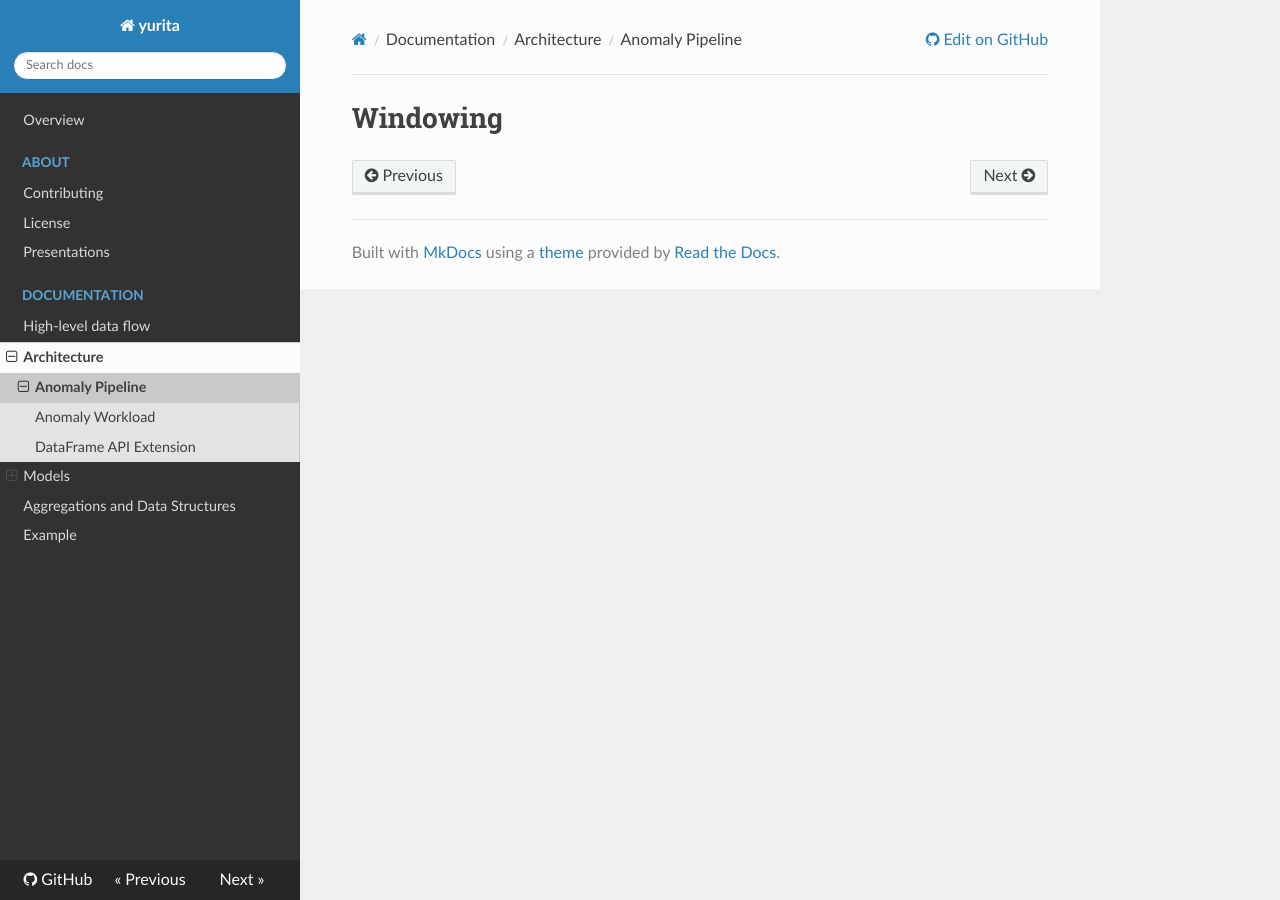
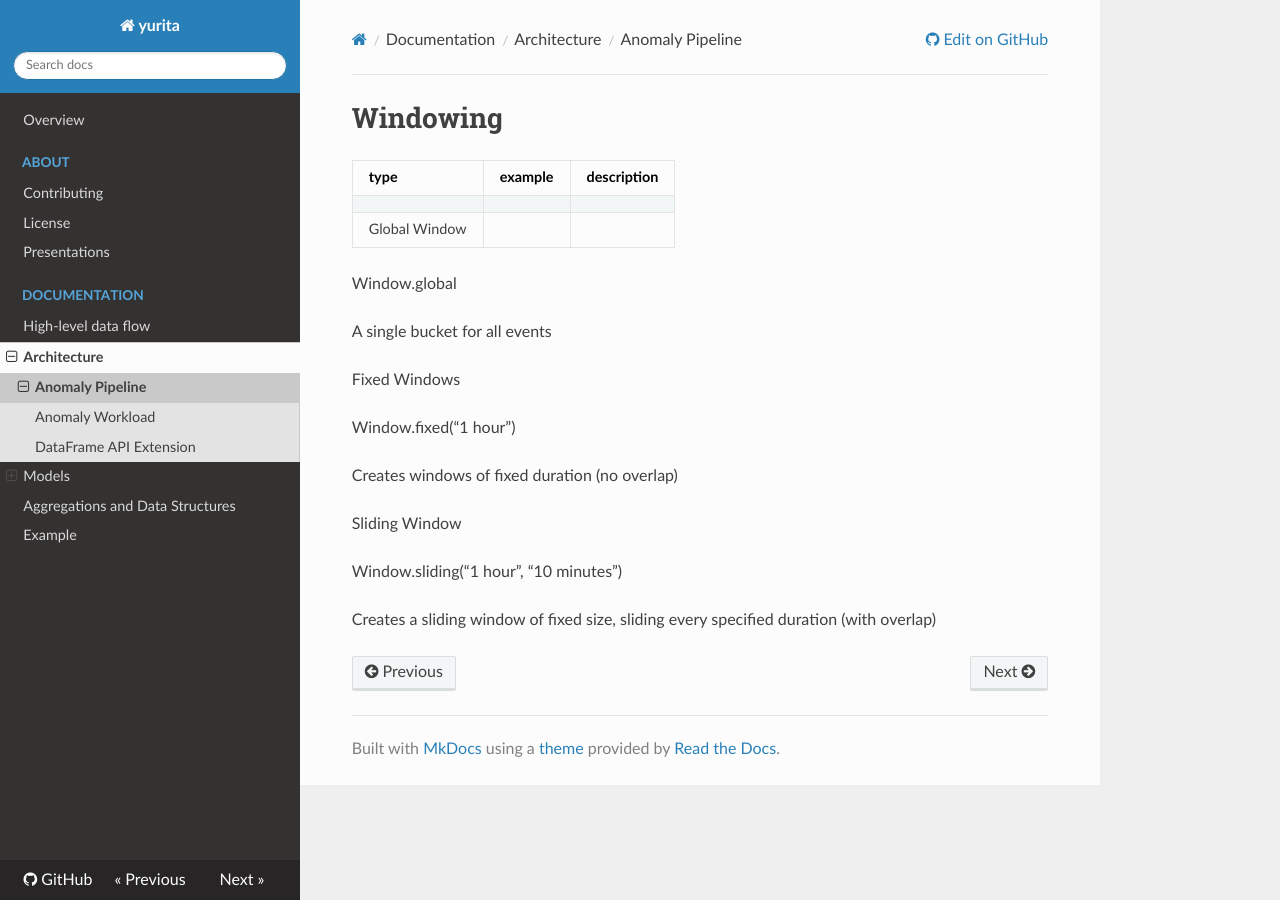
Before and after one commit to paypal/yurita, an MkDocs documentation site: the page built from docs/pipeline.md, in a window 1280 px wide. Built offline with MkDocs 1.6.1, drawn with Linux system fonts in a browser that asks for light colours; nearby versions of some CDN libraries; old or Windows-style settings are respelled for this version of MkDocs.

Commit message:
Update pipeline.md

```diff
--- a/docs/pipeline.md
+++ b/docs/pipeline.md
@@ -1 +1,22 @@
 # Windowing
+
+| type | example | description |
+|------|---------|-------------|
+| | | |
+Global Window
+
+Window.global
+
+A single bucket for all events
+
+Fixed Windows
+
+Window.fixed(“1 hour”)
+
+Creates windows of fixed duration (no overlap)
+
+Sliding Window
+
+Window.sliding(“1 hour”, “10 minutes”)
+
+Creates a sliding window of fixed size, sliding every specified duration (with overlap)
```
